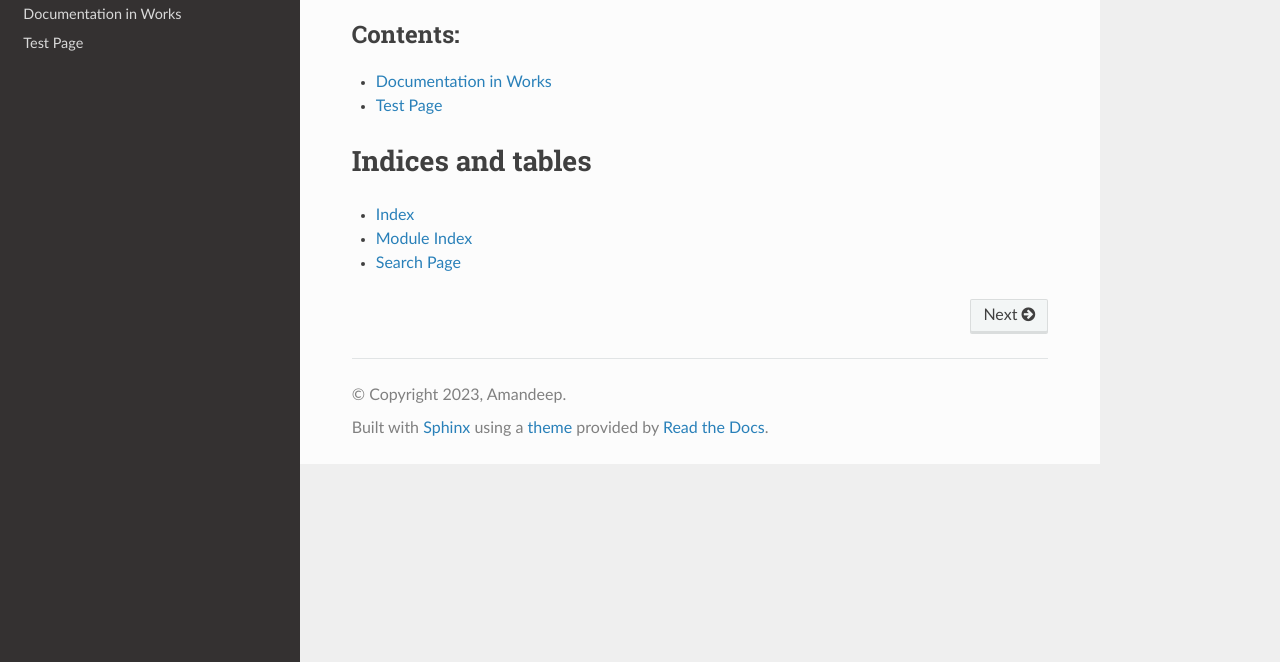
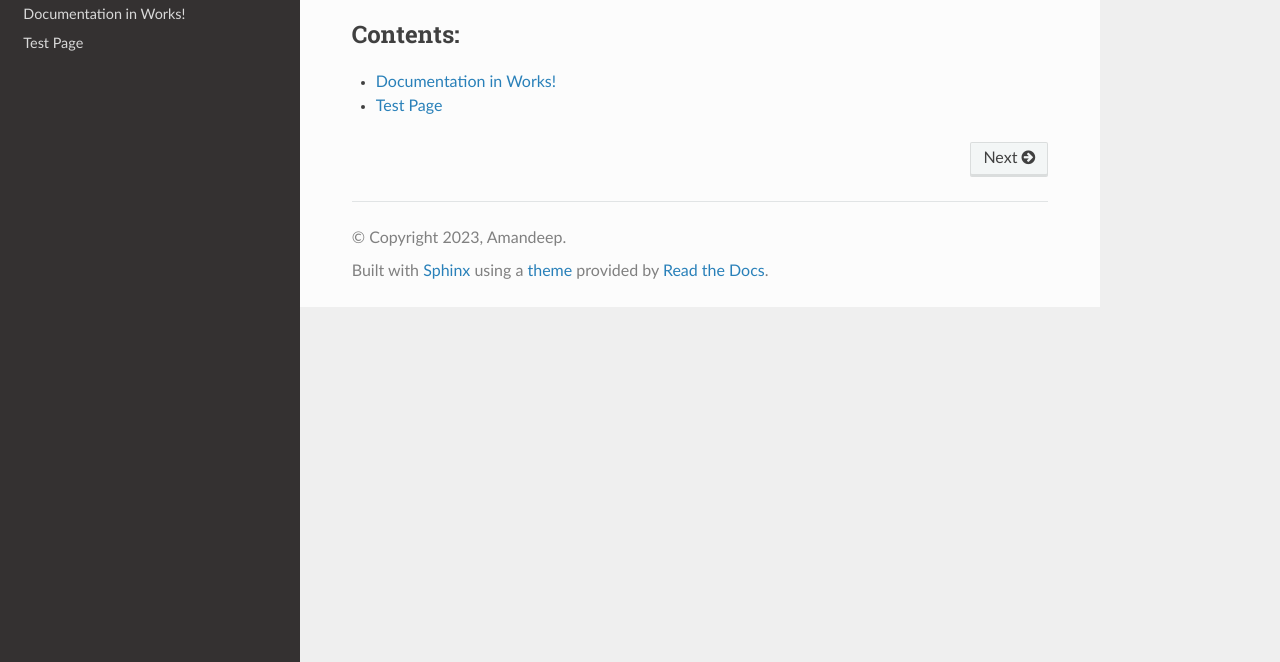
Before and after one commit to rantools/clean-panels, a plain HTML site: page docs/index.html in a window 1280 px wide. Shown: the part 138-800 px from the top of the page. Drawn offline with Linux system fonts and the light colour scheme.

Commit message:
Add files via upload

```diff
--- a/docs/index.html
+++ b/docs/index.html
@@ -19,7 +19,7 @@
     <script src="_static/js/theme.js"></script>
     <link rel="index" title="Index" href="genindex.html" />
     <link rel="search" title="Search" href="search.html" />
-    <link rel="next" title="Documentation in Works" href="readme.html" />
+    <link rel="next" title="Documentation in Works!" href="readme.html" />
 </head>
 
 <body class="wy-body-for-nav">
@@ -43,7 +43,7 @@
         </div><div class="wy-menu wy-menu-vertical" data-spy="affix" role="navigation" aria-label="Navigation menu">
               <p class="caption" role="heading"><span class="caption-text">Contents:</span></p>
 <ul>
-<li class="toctree-l1"><a class="reference internal" href="readme.html">Documentation in Works</a></li>
+<li class="toctree-l1"><a class="reference internal" href="readme.html">Documentation in Works!</a></li>
 <li class="toctree-l1"><a class="reference internal" href="test.html">Test Page</a></li>
 </ul>
 
@@ -76,25 +76,17 @@
 <div class="toctree-wrapper compound">
 <p class="caption" role="heading"><span class="caption-text">Contents:</span></p>
 <ul>
-<li class="toctree-l1"><a class="reference internal" href="readme.html">Documentation in Works</a></li>
+<li class="toctree-l1"><a class="reference internal" href="readme.html">Documentation in Works!</a></li>
 <li class="toctree-l1"><a class="reference internal" href="test.html">Test Page</a></li>
 </ul>
 </div>
-</section>
-<section id="indices-and-tables">
-<h1>Indices and tables<a class="headerlink" href="#indices-and-tables" title="Link to this heading"></a></h1>
-<ul class="simple">
-<li><p><a class="reference internal" href="genindex.html"><span class="std std-ref">Index</span></a></p></li>
-<li><p><a class="reference internal" href="py-modindex.html"><span class="std std-ref">Module Index</span></a></p></li>
-<li><p><a class="reference internal" href="search.html"><span class="std std-ref">Search Page</span></a></p></li>
-</ul>
 </section>
 
 
            </div>
           </div>
           <footer><div class="rst-footer-buttons" role="navigation" aria-label="Footer">
-        <a href="readme.html" class="btn btn-neutral float-right" title="Documentation in Works" accesskey="n" rel="next">Next <span class="fa fa-arrow-circle-right" aria-hidden="true"></span></a>
+        <a href="readme.html" class="btn btn-neutral float-right" title="Documentation in Works!" accesskey="n" rel="next">Next <span class="fa fa-arrow-circle-right" aria-hidden="true"></span></a>
     </div>
 
   <hr/>
--- a/docs/searchindex.js
+++ b/docs/searchindex.js
@@ -1 +1 @@
-Search.setIndex({"docnames": ["index", "readme", "test"], "filenames": ["index.rst", "readme.md", "test.md"], "titles": ["Welcome to Clean Panels\u2019s documentation!", "Documentation in Works", "Test Page"], "terms": {"index": 0, "modul": 0, "search": 0, "page": 0, "chang": [], "log": [], "v5": [], "0": [], "One": [], "two": [], "three": [], "test": 0, "work": 0}, "objects": {}, "objtypes": {}, "objnames": {}, "titleterms": {"welcom": 0, "clean": 0, "panel": 0, "": 0, "document": [0, 1], "indic": 0, "tabl": 0, "content": 0, "chang": [], "log": [], "test": 2, "work": 1, "page": 2}, "envversion": {"sphinx.domains.c": 3, "sphinx.domains.changeset": 1, "sphinx.domains.citation": 1, "sphinx.domains.cpp": 9, "sphinx.domains.index": 1, "sphinx.domains.javascript": 3, "sphinx.domains.math": 2, "sphinx.domains.python": 4, "sphinx.domains.rst": 2, "sphinx.domains.std": 2, "sphinx": 60}, "alltitles": {"Welcome to Clean Panels\u2019s documentation!": [[0, "welcome-to-clean-panels-s-documentation"]], "Contents:": [[0, null]], "Indices and tables": [[0, "indices-and-tables"]], "Documentation in Works": [[1, "documentation-in-works"]], "Test Page": [[2, "test-page"]]}, "indexentries": {}})
+Search.setIndex({"docnames": ["index", "readme", "test"], "filenames": ["index.rst", "readme.md", "test.md"], "titles": ["Welcome to Clean Panels\u2019s documentation!", "Documentation in Works!", "Test Page"], "terms": {"work": 0, "test": 0, "page": 0, "index": [], "modul": [], "search": []}, "objects": {}, "objtypes": {}, "objnames": {}, "titleterms": {"welcom": 0, "clean": 0, "panel": 0, "": 0, "document": [0, 1], "content": 0, "indic": [], "tabl": [], "work": 1, "test": 2, "page": 2}, "envversion": {"sphinx.domains.c": 3, "sphinx.domains.changeset": 1, "sphinx.domains.citation": 1, "sphinx.domains.cpp": 9, "sphinx.domains.index": 1, "sphinx.domains.javascript": 3, "sphinx.domains.math": 2, "sphinx.domains.python": 4, "sphinx.domains.rst": 2, "sphinx.domains.std": 2, "sphinx": 60}, "alltitles": {"Test Page": [[2, "test-page"]], "Welcome to Clean Panels\u2019s documentation!": [[0, "welcome-to-clean-panels-s-documentation"]], "Contents:": [[0, null]], "Documentation in Works!": [[1, "documentation-in-works"]]}, "indexentries": {}})
```
Also changed, not shown: docs/genindex.html (+1 -1 lines), docs/readme.html (+5 -4 lines), docs/search.html (+1 -1 lines), docs/_images/CPProBN.png (added), docs/_sources/index.rst.txt, docs/_sources/readme.md.txt, 1 other file.
